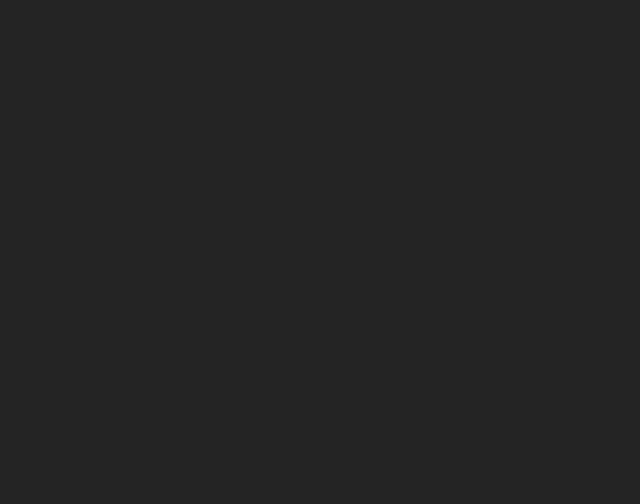
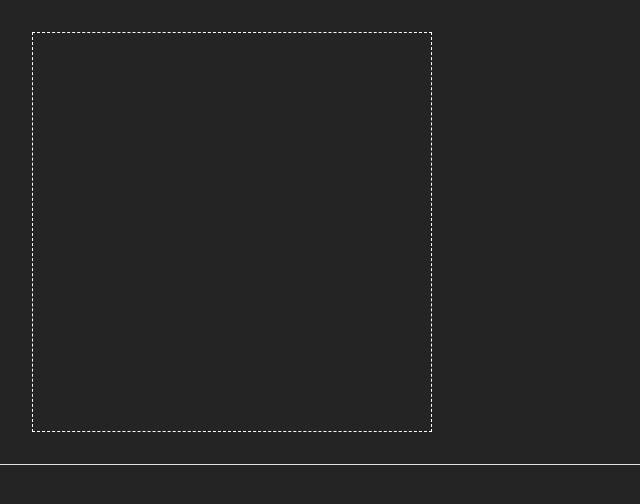
Before and after one commit to nodonut/tacky-thoc, a website built with Vite: page index.html in a window 1280 px wide. Shown: the whole page, without its empty margins (0-640 px from the left). Built offline with nearby package versions, Linux system fonts and the light colour scheme.

Commit message:
minor changes

```diff
--- a/package.json
+++ b/package.json
@@ -6,10 +6,13 @@
   "scripts": {
     "dev": "vite",
     "build": "tsc && vite build",
-    "preview": "vite preview"
+    "preview": "vite preview",
+    "format:file": "yarn prettier --write"
   },
   "devDependencies": {
     "prettier": "^3.0.0",
+    "stylelint": "^15.10.2",
+    "stylelint-config-standard": "^34.0.0",
     "typescript": "^5.0.2",
     "vite": "^4.4.5"
   }
--- a/src/main.ts
+++ b/src/main.ts
@@ -1,21 +1,23 @@
-import './style.css'
+import './style.css';
 
 const Gameboard = (() => {
-    const gameBoard = [];
+    const _gameBoard = [];
 
     function display() {
-        const app = document.querySelector<HTMLDivElement>("#app");
-        const container = document.createElement("div");
-        container.classList.add("gameboard");
+        const app = document.querySelector<HTMLDivElement>('#app');
+        const container = document.createElement('div');
+        container.classList.add('gameboard');
 
         if (!app) {
-            throw new Error("HTML node app not found");
+            throw new Error('HTML node app not found');
         }
 
         app.appendChild(container);
-
-
     }
 
-    return
+    return {
+        display,
+    };
 })();
+
+Gameboard.display();
--- a/src/style.css
+++ b/src/style.css
@@ -14,10 +14,12 @@
     -webkit-text-size-adjust: 100%;
 }
 
-body {
+*,
+*::after,
+*::before {
     margin: 0;
-  min-width: 320px;
-  min-height: 100vh;
+    padding: 0;
+    box-sizing: border-box;
 }
 
 #app {
@@ -25,10 +27,12 @@ body {
     margin: 0 auto;
     padding: 2rem;
     text-align: center;
+
+    outline: 1px solid;
 }
 
 .gameboard {
-    width: 800px;
+    width: 400px;
     aspect-ratio: 1;
     border: 1px dashed white;
 }
```
Also changed, not shown: .stylelintrc.json (added), 3 other files. Lines whose indentation alone changed are shown as unchanged.
